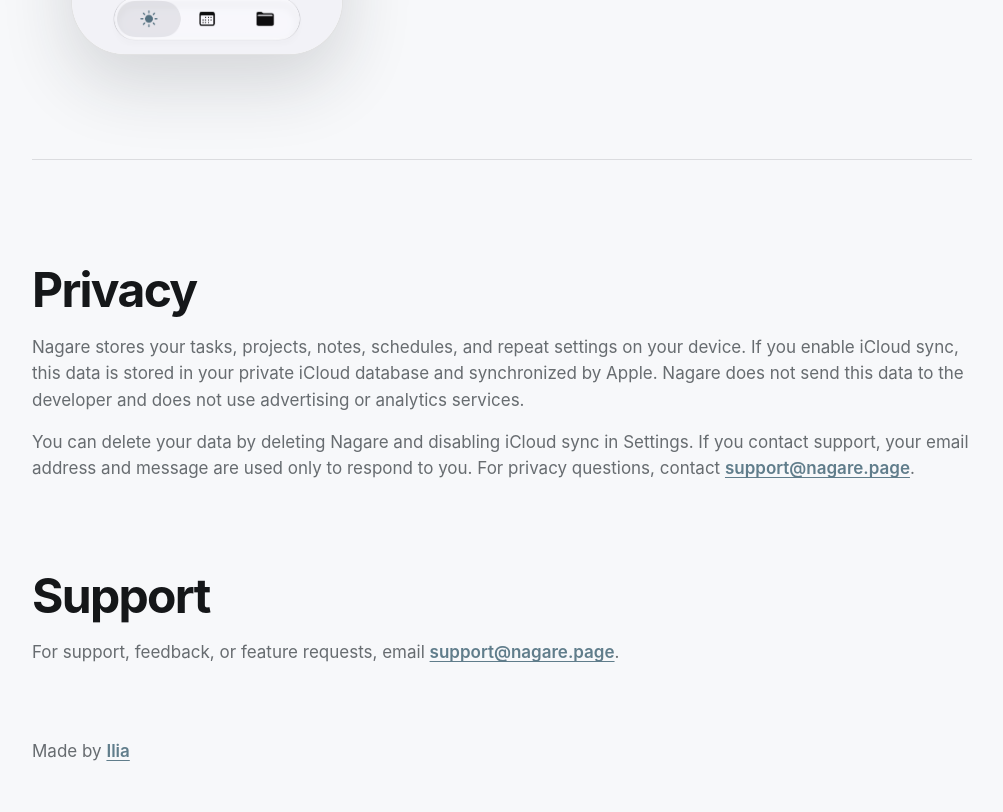
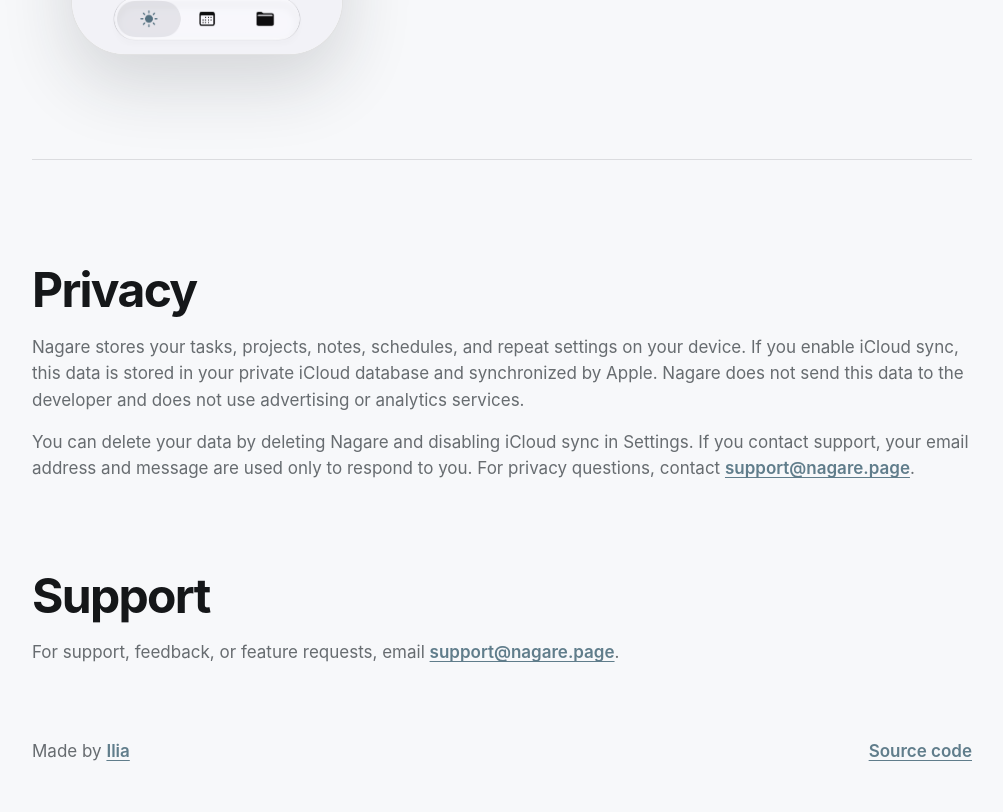
Before and after one commit to iliarocks/nagare, a plain HTML site: page docs/index.html in a window 1280 px wide. Shown: the part 641-1453 px from the top of the page, without its empty margins (138-1141 px from the left). Drawn offline with Linux system fonts and the light colour scheme.

Commit message:
Add source link to site footer

```diff
--- a/docs/index.html
+++ b/docs/index.html
@@ -158,6 +158,10 @@
     }
 
     footer {
+      display: flex;
+      align-items: baseline;
+      justify-content: space-between;
+      gap: 24px;
       padding: 0 0 48px;
       color: var(--secondary);
     }
@@ -269,7 +273,8 @@
   </main>
 
   <footer>
-    Made by <a href="https://ilia.page">Ilia</a>
+    <span>Made by <a href="https://ilia.page">Ilia</a></span>
+    <a href="https://github.com/iliarocks/nagare">Source code</a>
   </footer>
 </body>
 </html>
```
